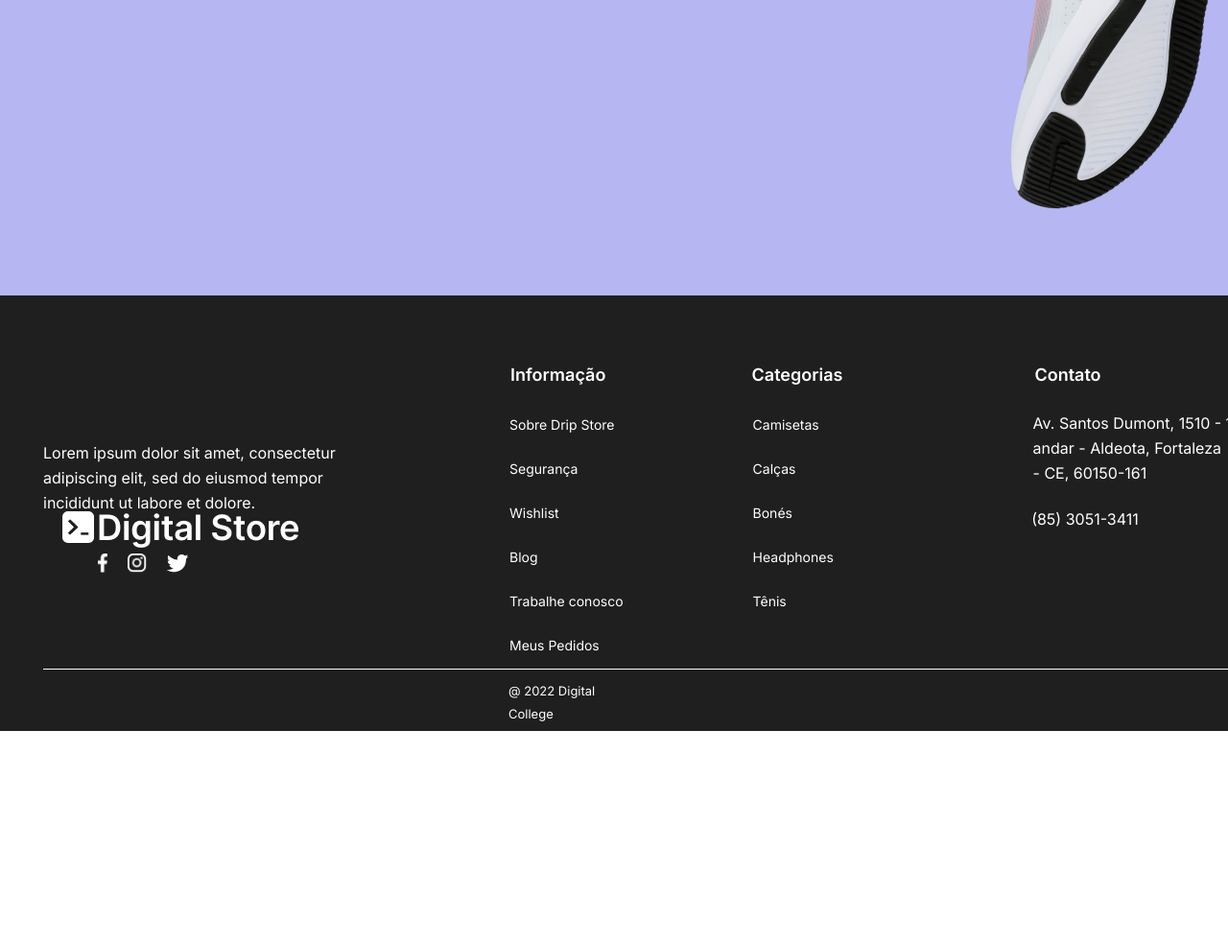
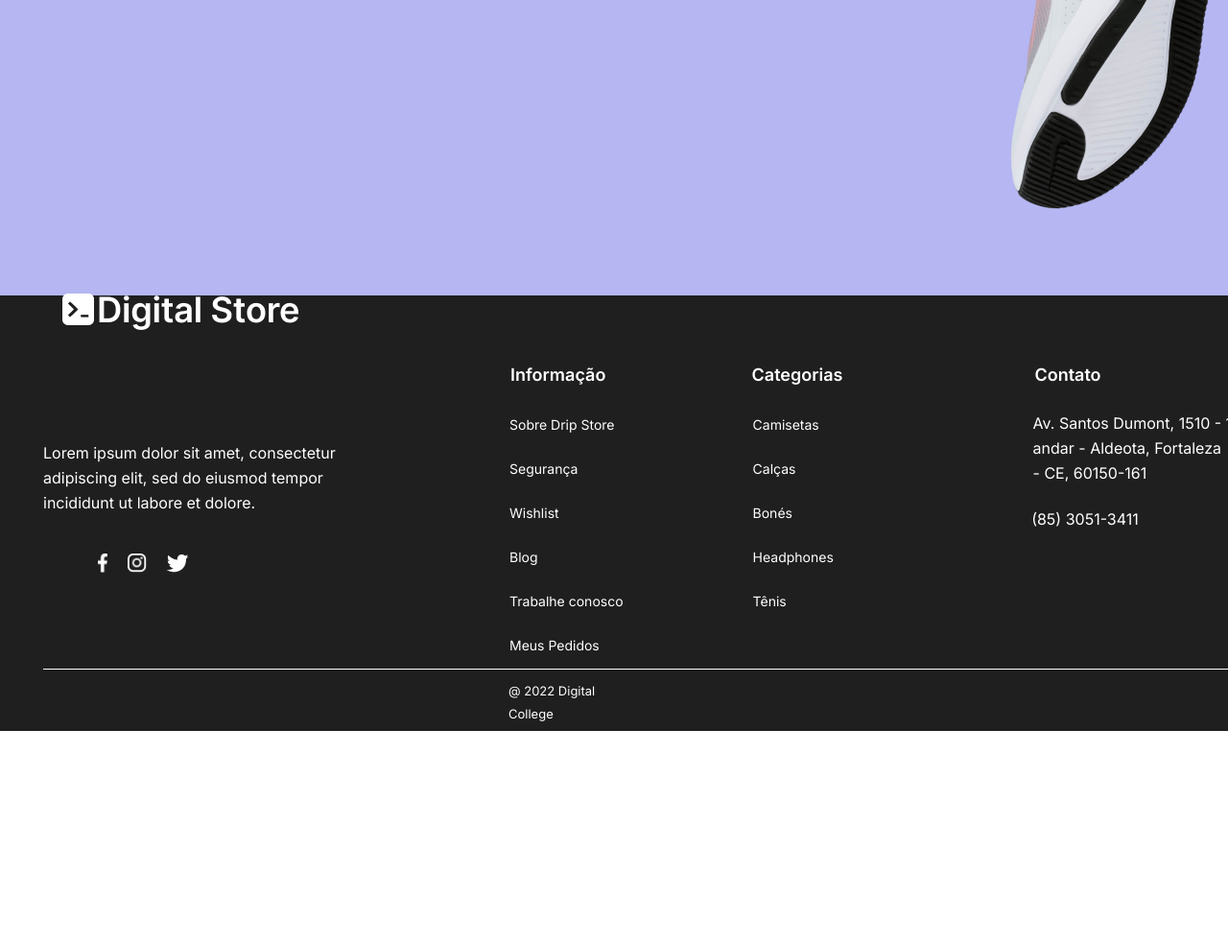
Before and after one commit to FabiooPortelaa/DIGITAL-NIKE, a plain HTML site: page index.html in a window 1280 px wide. Shown: the part 625-1607 px from the top of the page at 96% size. Drawn offline with Linux system fonts and the light colour scheme.

Commit message:
melhorando

```diff
--- a/style.css
+++ b/style.css
@@ -173,11 +173,8 @@ section{
     left: 100px;
 }
 .logobranca{
-    display: flex;
     position: absolute;
-    bottom: -400px;
     left: 65px;
-    align-items: center;
 
 }
 #logobrn{
```
